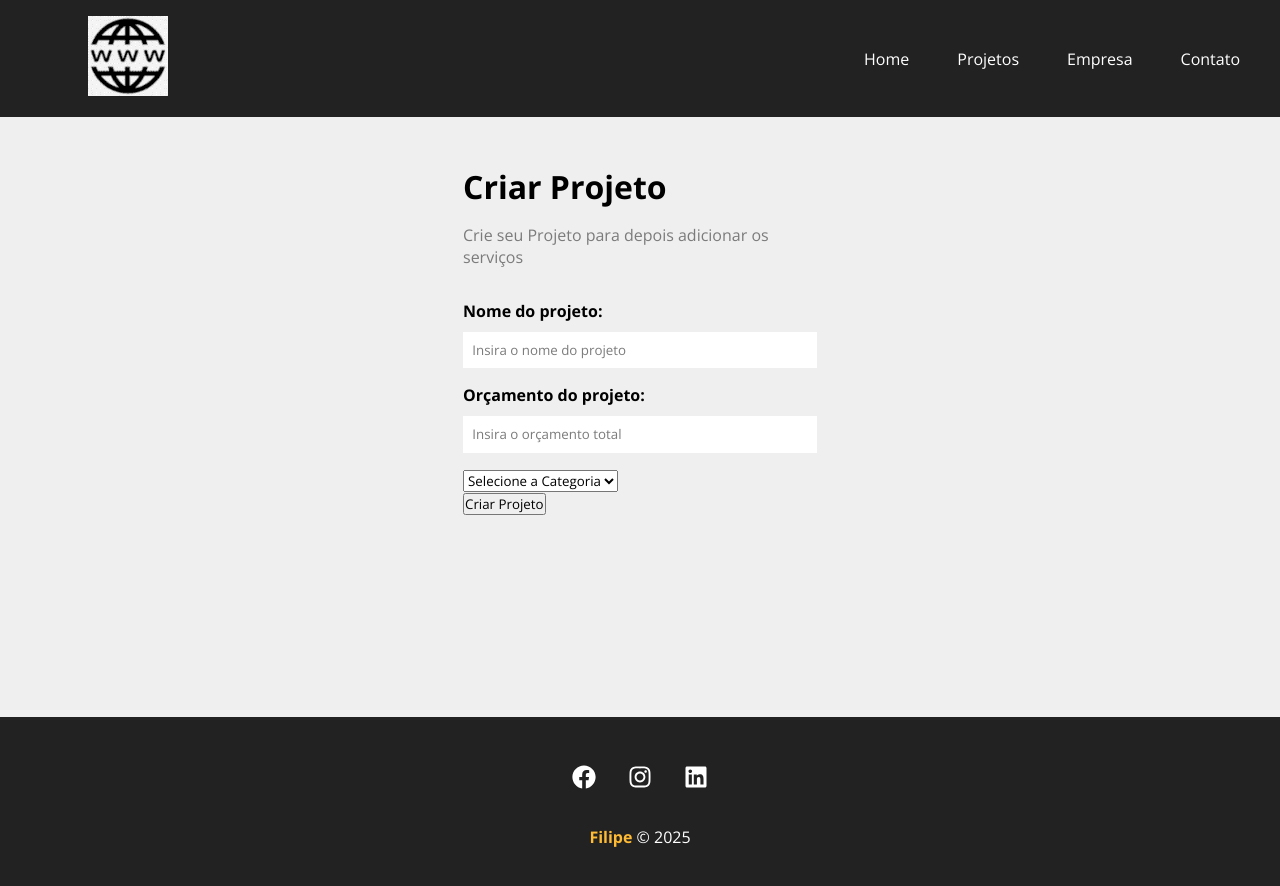
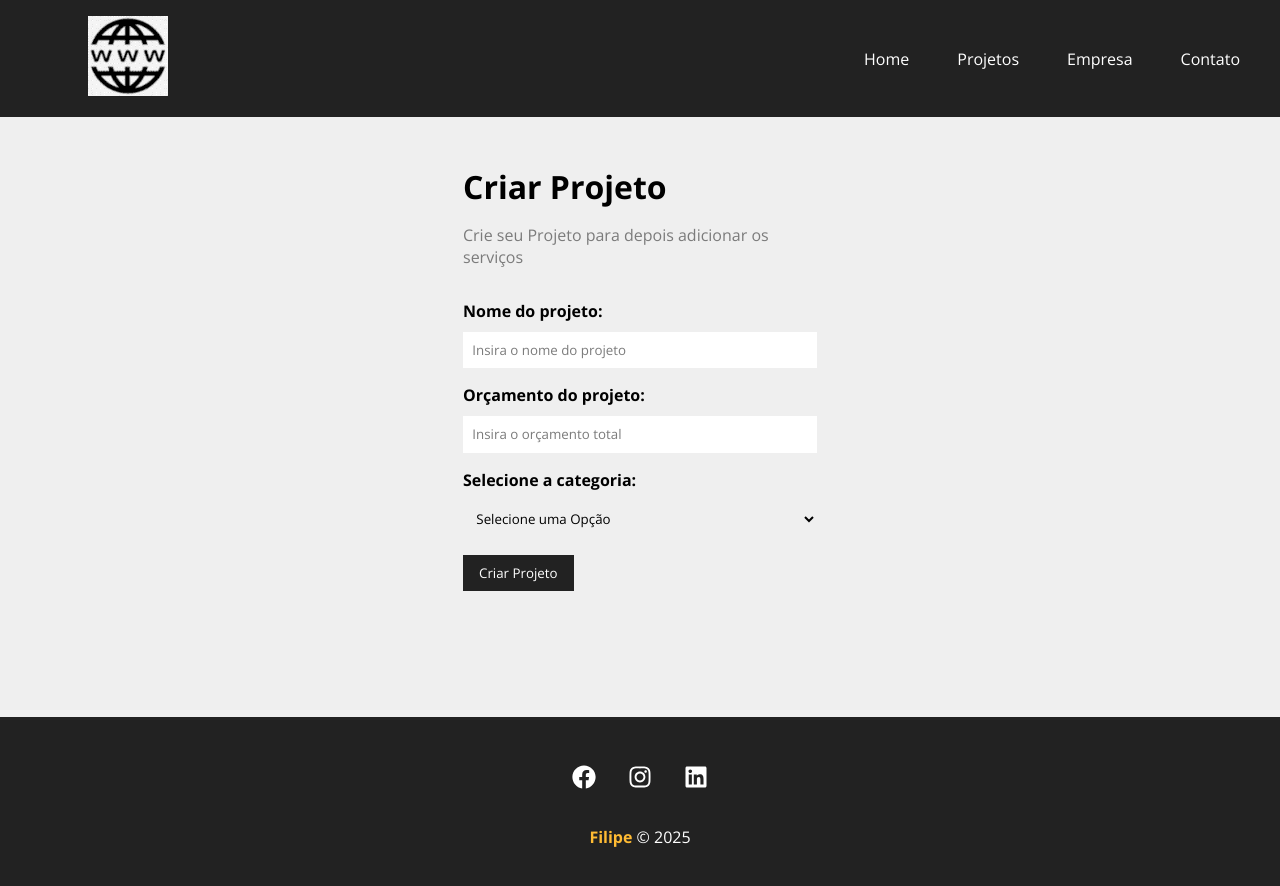
Before and after one commit to filipesatiro/site-feito-com-react, a React (Create React App) app: page /newproject in a window 1280 px wide. Shown: the top 886 px of the page. Built offline with nearby package versions, Linux system fonts and the light colour scheme.

Commit message:
modificando a pasta pai do projeto

```diff
--- a/src/components/project/ProjectForm.js
+++ b/src/components/project/ProjectForm.js
@@ -1,6 +1,9 @@
 import Input from '../form/Input'
 import styles from './ProjectForm.module.css'
-function ProjectForm() {
+import Select from '../form/Select'
+import SubmitButton from '../form/SubmitButton'
+
+function ProjectForm({btnText}) {
     return (
         <form className={styles.form}>
             <Input type="text"
@@ -14,12 +17,9 @@ function ProjectForm() {
             name="budget"
             placeholder="Insira o orçamento total" />
 
-            <div>
-            <select name="category_id">
-            <option disabled selected >Selecione a Categoria</option>
-            </select>
-            </div>
-            <div><input type="submit" value="Criar Projeto" /></div>
+
+           <Select name="category_id" text="Selecione a categoria" />
+            <SubmitButton text={btnText} />
         </form>
     )
 }
```
